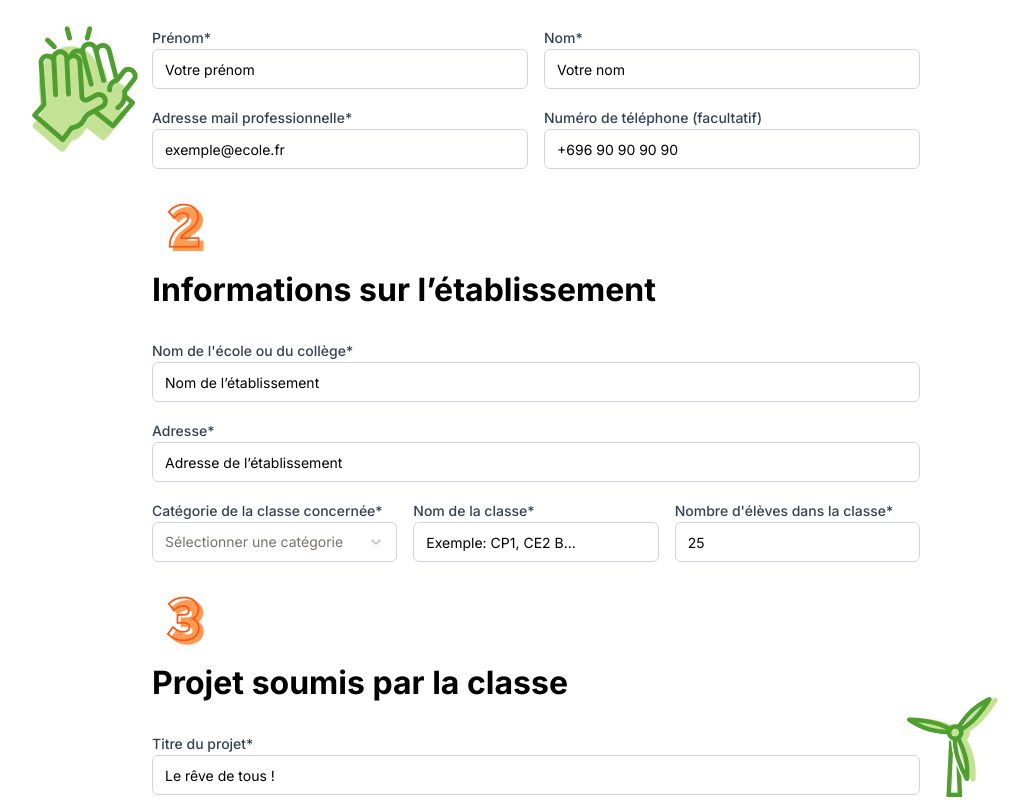
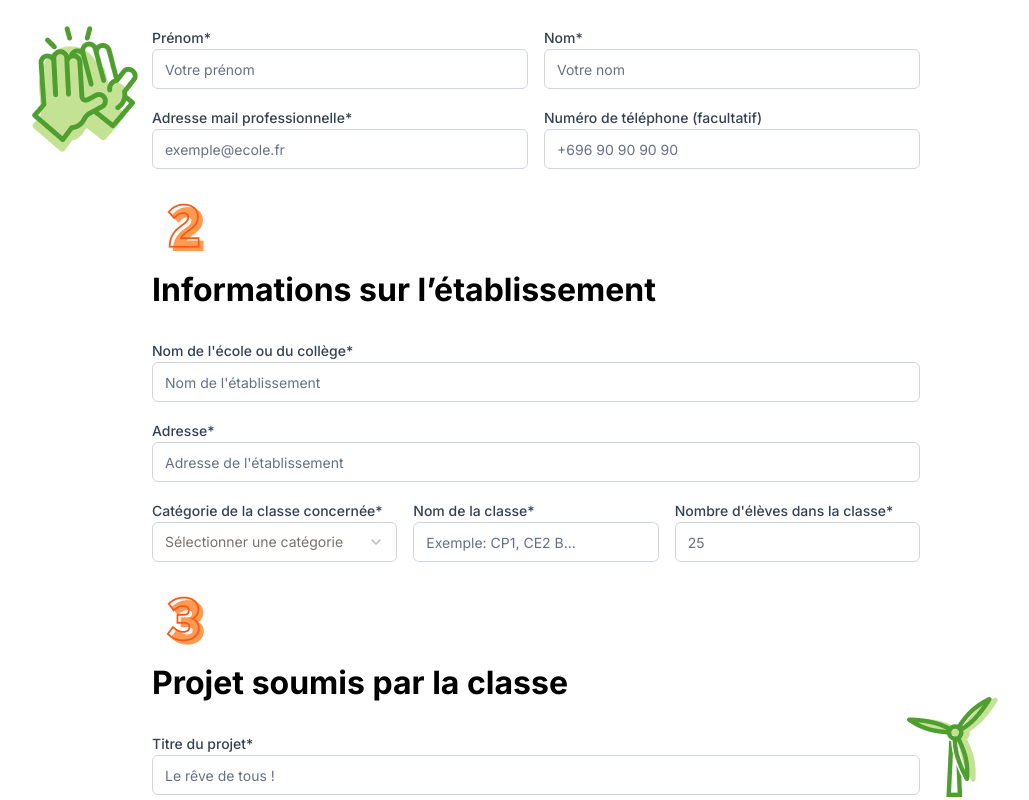
Before and after one commit to Dev-Beecee/Edf-vote, a Next.js app: page /participation in a window 1280 px wide. Shown: the part 1040-1840 px from the top of the page, without its empty margins (104-1133 px from the left). Built offline with nearby package versions, Linux system fonts and the light colour scheme.

Commit message:
recettev1

```diff
--- a/app/participation/page.tsx
+++ b/app/participation/page.tsx
@@ -244,19 +244,19 @@ export default function InscriptionPage() {
           <div className="grid grid-cols-1 md:grid-cols-2 gap-4">
             <div>
               <Label className="text-[#344054]">Prénom*</Label>
-              <Input name="prenom" placeholder="Votre prénom" value={formData.prenom} onChange={handleChange} required className="bg-white placeholder:text-black text-black border-[#d0d5dd]" />
+              <Input name="prenom" placeholder="Votre prénom" value={formData.prenom} onChange={handleChange} required className="bg-white placeholder:text-[#667085] text-black border-[#d0d5dd]" />
             </div>
             <div>
               <Label className="text-[#344054]">Nom*</Label>
-              <Input name="nom" placeholder="Votre nom" value={formData.nom} onChange={handleChange} required className="bg-white placeholder:text-black text-black border-[#d0d5dd]" />
+              <Input name="nom" placeholder="Votre nom" value={formData.nom} onChange={handleChange} required className="bg-white placeholder:text-[#667085] text-black border-[#d0d5dd]" />
             </div>
             <div className="md:col-span-1">
               <Label className="text-[#344054]">Adresse mail professionnelle*</Label>
-              <Input type="email" name="email" placeholder="exemple@ecole.fr" value={formData.email} onChange={handleChange} required className="bg-white placeholder:text-black text-black border-[#d0d5dd]" />
+              <Input type="email" name="email" placeholder="exemple@ecole.fr" value={formData.email} onChange={handleChange} required className="bg-white placeholder:text-[#667085] text-black border-[#d0d5dd]" />
             </div>
             <div className="md:col-span-1">
               <Label className="text-[#344054]">Numéro de téléphone (facultatif)</Label>
-              <Input name="telephone" placeholder="+696 90 90 90 90" value={formData.telephone} onChange={handleChange} className="bg-white placeholder:text-black text-black border-[#d0d5dd]" />
+              <Input name="telephone" placeholder="+696 90 90 90 90" value={formData.telephone} onChange={handleChange} className="bg-white placeholder:text-[#667085] text-black border-[#d0d5dd]" />
             </div>
           </div>
         </section>
@@ -276,11 +276,11 @@ export default function InscriptionPage() {
           <div className="grid grid-cols-1 md:grid-cols-2 gap-4">
             <div className="md:col-span-2">
               <Label className="text-[#344054]">Nom de l&apos;école ou du collège*</Label>
-              <Input name="etablissement" placeholder="Nom de l’établissement" value={formData.etablissement} onChange={handleChange} required className="bg-white placeholder:text-black text-black border-[#d0d5dd]" />
+              <Input name="etablissement" placeholder="Nom de l'établissement" value={formData.etablissement} onChange={handleChange} required className="bg-white placeholder:text-[#667085] text-black border-[#d0d5dd]" />
             </div>
             <div className="md:col-span-2">
               <Label className="text-[#344054]">Adresse*</Label>
-              <Input name="etablissement_adresse" placeholder="Adresse de l’établissement" value={formData.etablissement_adresse} onChange={handleChange} required className="bg-white placeholder:text-black text-black border-[#d0d5dd]" />
+              <Input name="etablissement_adresse" placeholder="Adresse de l'établissement" value={formData.etablissement_adresse} onChange={handleChange} required className="bg-white placeholder:text-[#667085] text-black border-[#d0d5dd]" />
             </div>
           </div>
 
@@ -303,13 +303,13 @@ export default function InscriptionPage() {
 
             <div>
               <Label className="text-[#344054]">Nom de la classe*</Label>
-              <Input
+                <Input
                 name="nom_classe"
                 placeholder="Exemple: CP1, CE2 B..."
                 value={formData.nom_classe}
                 onChange={handleChange}
                 required
-                className="bg-white placeholder:text-black text-black border-[#d0d5dd]"
+                className="bg-white placeholder:text-[#667085] text-black border-[#d0d5dd]"
               />
             </div>
 
@@ -323,7 +323,7 @@ export default function InscriptionPage() {
                 value={formData.nb_eleves}
                 onChange={handleChange}
                 required
-                className="bg-white placeholder:text-black text-black border-[#d0d5dd]"
+                className="bg-white placeholder:text-[#667085] text-black border-[#d0d5dd]"
               />
             </div>
           </div>
@@ -344,7 +344,7 @@ export default function InscriptionPage() {
         <section className="space-y-4">
           <div>
             <Label className="text-[#344054]">Titre du projet*</Label>
-            <Input name="titre_projet" placeholder="Le rêve de tous !" value={formData.titre_projet} onChange={handleChange} required className="bg-white placeholder:text-black text-black border-[#d0d5dd]" />
+            <Input name="titre_projet" placeholder="Le rêve de tous !" value={formData.titre_projet} onChange={handleChange} required className="bg-white placeholder:text-[#667085] text-black border-[#d0d5dd]" />
           </div>
           <div>
             <Label className="text-[#344054]">Brève description du projet (150 max)*</Label>
@@ -355,7 +355,7 @@ export default function InscriptionPage() {
               onChange={handleChange}
               maxLength={150}
               required
-              className="w-full border border-[#d0d5dd] rounded p-2 min-h-[120px] bg-white placeholder:text-black text-black"
+              className="w-full border border-[#d0d5dd] rounded p-2 min-h-[120px] bg-white placeholder:text-[#667085] text-black"
             />
             <div className="text-sm text-gray-500 text-right mt-1">
               {formData.description_breve?.length || 0}/150 caractères
--- a/components/footer/Footer.tsx
+++ b/components/footer/Footer.tsx
@@ -4,7 +4,7 @@ import Image from 'next/image'
 
 export function Footer() {
     return (
-        <footer className="w-full  mt-12  text-center text-sm text-muted-foreground">
+        <footer className="w-full mt-12 md:mt-32 text-center text-sm text-muted-foreground">
 
 <section
         className="w-full relative"
```
